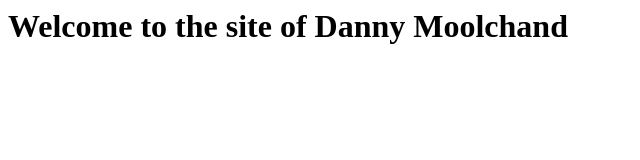
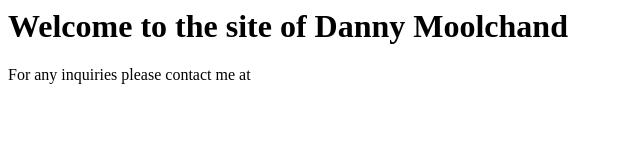
Before and after one commit to moolchand-danny/Personal-Site, a plain HTML site: page index.html in a window 1280 px wide. Shown: the whole page, without its empty margins (0-640 px from the left). Drawn offline with Linux system fonts and the light colour scheme.

Commit message:
added some more to make it cool

```diff
--- a/index.html
+++ b/index.html
@@ -7,5 +7,6 @@
 </head>
 <body>
     <h1>Welcome to the site of Danny Moolchand</h1>
+    <p>For any inquiries please contact me at <contact@dannyrm class="com"></contact@dannyrm></p>
 </body>
 </html>
```
